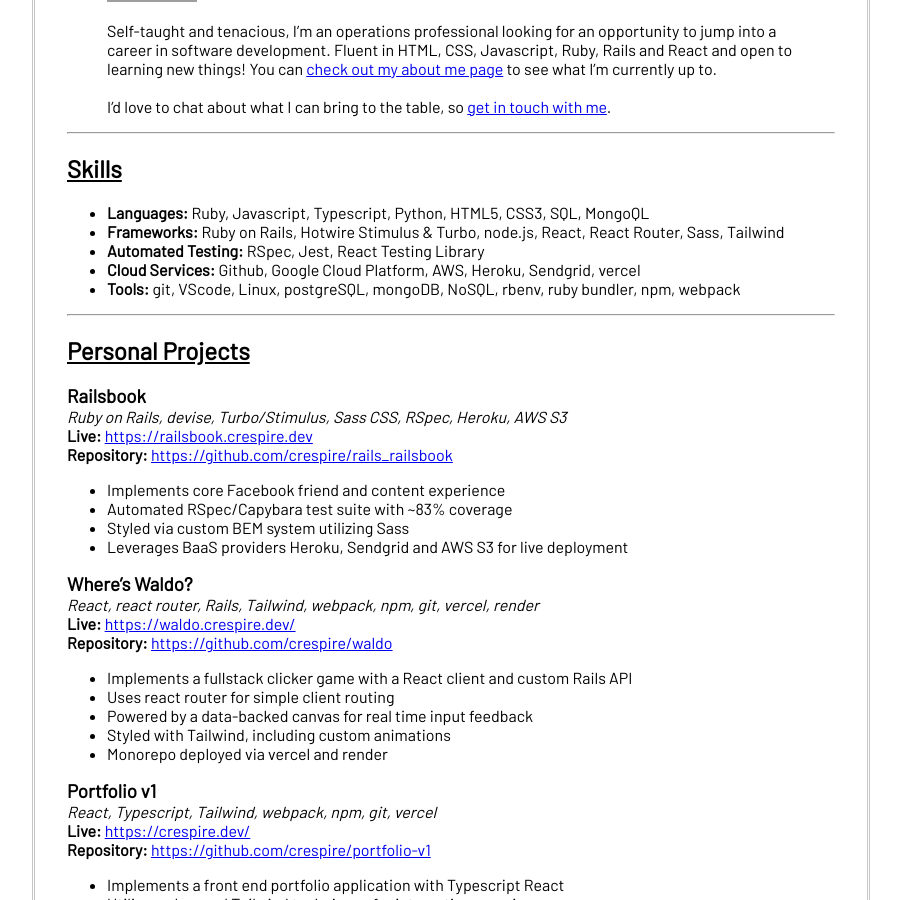
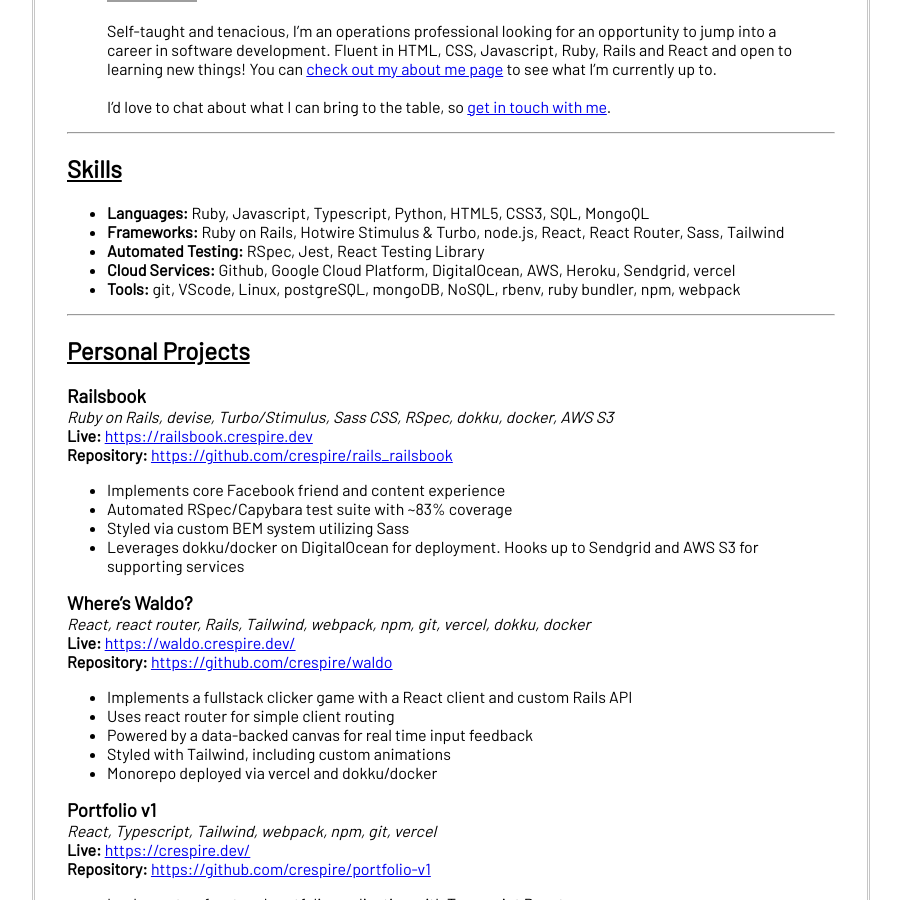
Before and after one commit to crespire/crespire, a Jekyll site: the page built from resume.md, in a window 1280 px wide and 900 px high, scrolled down 252 px. Shown: the whole window, without its empty margins (189-1090 px from the left). Built offline with Jekyll 4.4.1, drawn with Linux system fonts in a browser that asks for light colours; our own code applies the rules of GitHub Pages for plain Markdown files; grey boxes are pictures that could not be loaded.

Commit message:
update: update Heroku to dokku/docker

```diff
--- a/resume.md
+++ b/resume.md
@@ -19,30 +19,30 @@ title: Simmon Li's Resume
 * **Languages:** Ruby, Javascript, Typescript, Python, HTML5, CSS3, SQL, MongoQL
 * **Frameworks:** Ruby on Rails, Hotwire Stimulus & Turbo, node.js, React, React Router, Sass, Tailwind
 * **Automated Testing:** RSpec, Jest, React Testing Library
-* **Cloud Services:** Github, Google Cloud Platform, AWS, Heroku, Sendgrid, vercel
+* **Cloud Services:** Github, Google Cloud Platform, DigitalOcean, AWS, Heroku, Sendgrid, vercel
 * **Tools:** git, VScode, Linux, postgreSQL, mongoDB, NoSQL, rbenv, ruby bundler, npm, webpack
 
 ---
 
 ## Personal Projects
 ### Railsbook
-_Ruby on Rails, devise, Turbo/Stimulus, Sass CSS, RSpec, Heroku, AWS S3_
+_Ruby on Rails, devise, Turbo/Stimulus, Sass CSS, RSpec, dokku, docker, AWS S3_
 **Live:** [https://railsbook.crespire.dev](https://railsbook.crespire.dev/)
 **Repository:** [https://github.com/crespire/rails_railsbook](https://github.com/crespire/rails_railsbook/)
 * Implements core Facebook friend and content experience
 * Automated RSpec/Capybara test suite with ~83% coverage
 * Styled via custom BEM system utilizing Sass
-* Leverages BaaS providers Heroku, Sendgrid and AWS S3 for live deployment
+* Leverages dokku/docker on DigitalOcean for deployment. Hooks up to Sendgrid and AWS S3 for supporting services
 
 ### Where's Waldo?
-_React, react router, Rails, Tailwind, webpack, npm, git, vercel, render_
+_React, react router, Rails, Tailwind, webpack, npm, git, vercel, dokku, docker_
 **Live:** [https://waldo.crespire.dev/](https://waldo.crespire.dev/)
 **Repository:** [https://github.com/crespire/waldo](https://github.com/crespire/waldo)
 * Implements a fullstack clicker game with a React client and custom Rails API
 * Uses react router for simple client routing
 * Powered by a data-backed canvas for real time input feedback
 * Styled with Tailwind, including custom animations
-* Monorepo deployed via vercel and render
+* Monorepo deployed via vercel and dokku/docker
 
 ### Portfolio v1
 _React, Typescript, Tailwind, webpack, npm, git, vercel_
```
